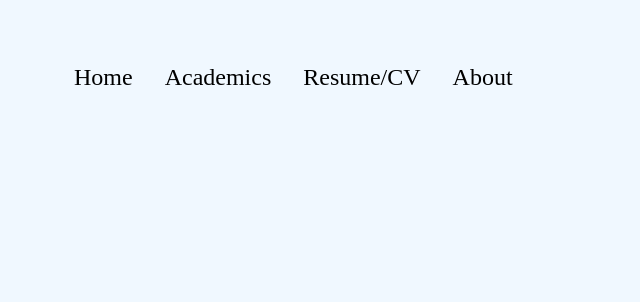
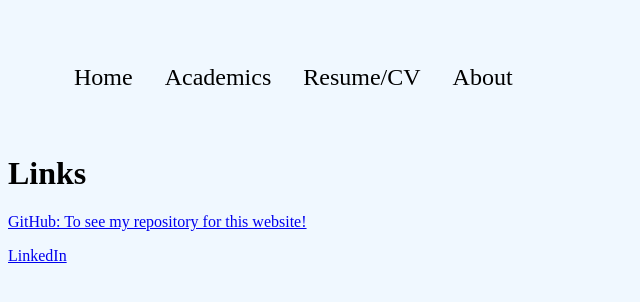
Before and after one commit to kelleyhan25/kelleyhan25.github.io, a plain HTML site: page about.html in a window 1280 px wide. Shown: the whole page, without its empty margins (0-640 px from the left). Drawn offline with Linux system fonts and the light colour scheme.

Commit message:
Adding personal links. Will update css script later to make it look nice

```diff
--- a/about.html
+++ b/about.html
@@ -12,6 +12,14 @@
         <li><a href="about.html">About</a></li>
     </ul>
 
+    <body>
+        <h1>Links</h1>
+        <p><a href="https://github.com/kelleyhan25">GitHub: To see my repository for this website!</a></p>
+        <p><a href="www.linkedin.com/in/kelleyhan">LinkedIn</a></p>
+    </body>
+
+
+
 
 
 
```
